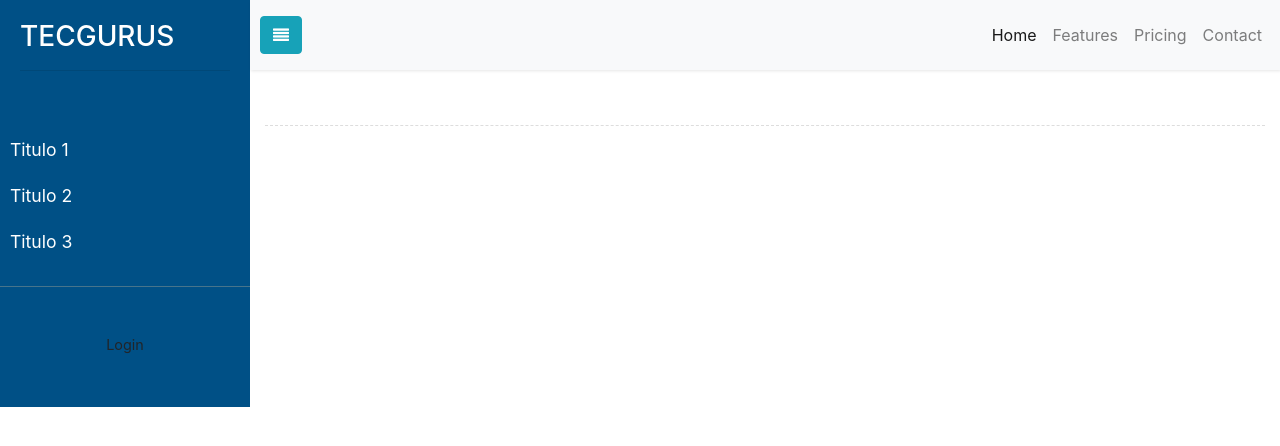
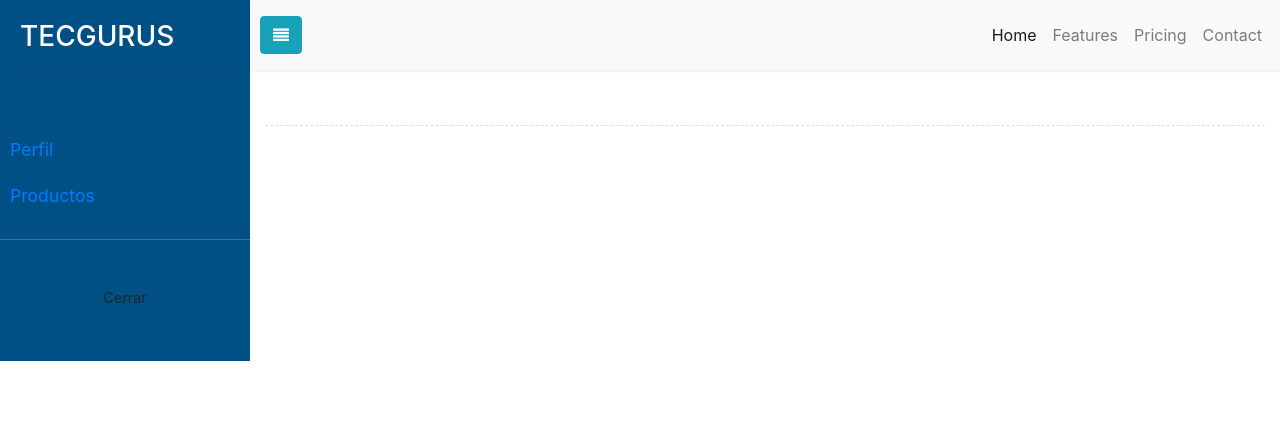
Before and after one commit to cesarcastmore/tecgurus-carrito, an Angular app: page / in a window 1280 px wide. Shown: the top 446 px of the page. Built offline with nearby package versions, Linux system fonts and the light colour scheme.

Commit message:
Poner routerLink la ruta products y profile

```diff
--- a/src/app/components/menu-list/menu-list.component.html
+++ b/src/app/components/menu-list/menu-list.component.html
@@ -4,11 +4,11 @@
   </div>
   <ul class="list-unstyled components">
     <li>
-      <a>Titulo 1</a>
-      <a>Titulo 2</a>
-      <a>Titulo 3</a>
+      <a routerLink="profile">Perfil</a>
+      <a routerLink="products">Productos</a>
+
     </li>
   </ul>
   <ul class="list-unstyled CTAs">
-    <li> <a class="btn btn-default">Login</a> </li>
+    <li> <a class="btn btn-default">Cerrar</a> </li>
   </ul>
```
